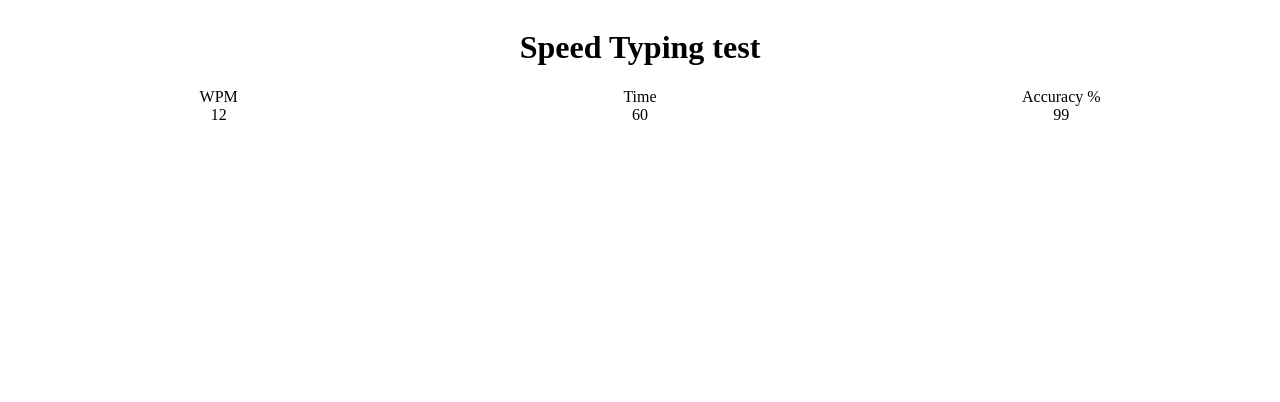
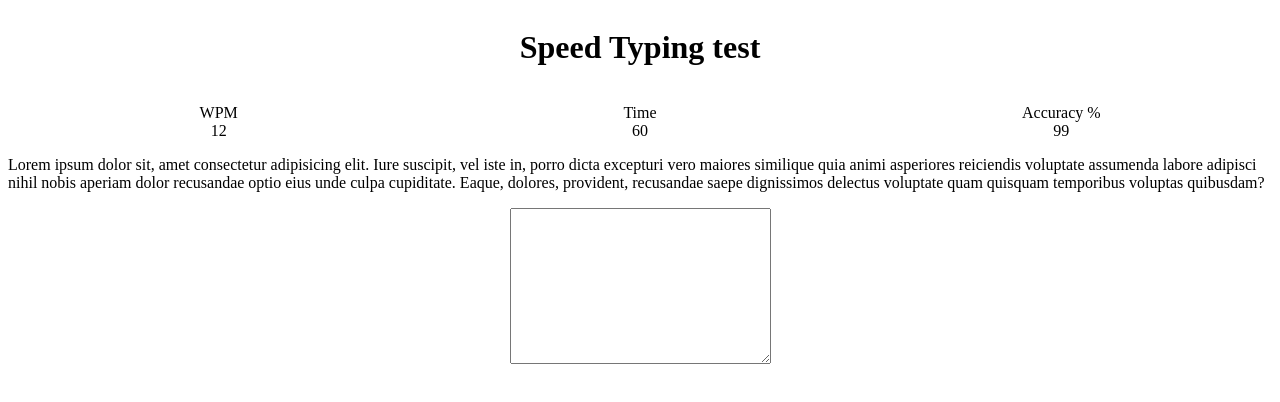
Before and after one commit to KarolisGaiv/Typing-Speed-App, a website: page index.html in a window 1280 px wide. Drawn offline with Linux system fonts and the light colour scheme.

Commit message:
add basic layout for quote area and input area

```diff
--- a/index.html
+++ b/index.html
@@ -26,6 +26,13 @@
             <div>99</div>
         </div>
     </section>
+    <main>
+        <div class="quote-container">Lorem ipsum dolor sit, amet consectetur adipisicing elit. Iure suscipit, vel iste
+            in, porro dicta excepturi vero maiores similique quia animi asperiores reiciendis voluptate assumenda labore
+            adipisci nihil nobis aperiam dolor recusandae optio eius unde culpa cupiditate. Eaque, dolores, provident,
+            recusandae saepe dignissimos delectus voluptate quam quisquam temporibus voluptas quibusdam?</div>
+        <textarea class="input-container" cols="30" rows="10"></textarea>
+    </main>
 
 
 
--- a/style.css
+++ b/style.css
@@ -1,7 +1,12 @@
-body {
+body,
+main {
     display: flex;
     flex-direction: column;
     align-items: center;
+}
+
+section {
+    margin: 1rem 0;
 }
 
 .result-container {
@@ -18,3 +23,7 @@ body {
     align-items: center;
     flex: 1;
 }
+
+.input-container {
+    margin-top: 1rem;
+}
```
